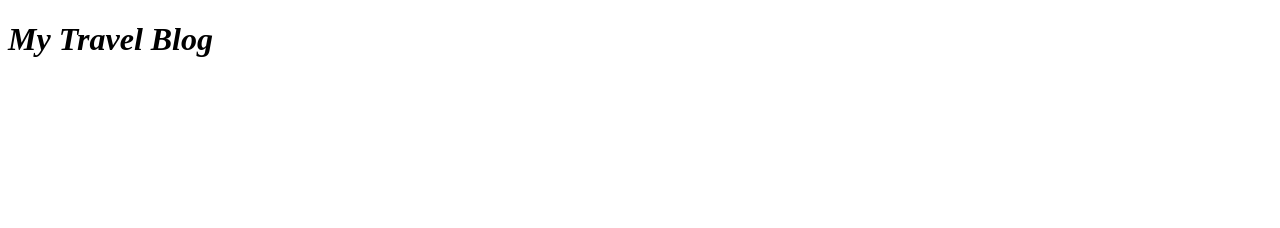
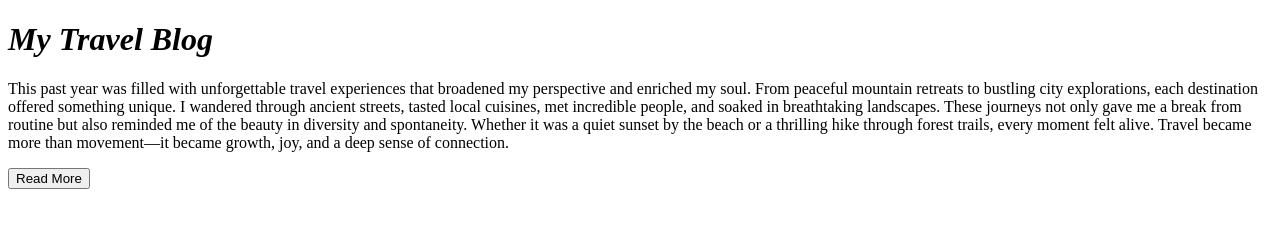
Before and after one commit to dmmalek/my-travel-blog, a plain HTML site: page index.html in a window 1280 px wide. Drawn offline with Linux system fonts and the light colour scheme.

Commit message:
using p and button tag

```diff
--- a/index.html
+++ b/index.html
@@ -8,5 +8,20 @@
   <body>
     <!-- This is a Head Section -->
     <h1><em>My Travel Blog</em></h1>
+    <div>
+      <p>
+        This past year was filled with unforgettable travel experiences that
+        broadened my perspective and enriched my soul. From peaceful mountain
+        retreats to bustling city explorations, each destination offered
+        something unique. I wandered through ancient streets, tasted local
+        cuisines, met incredible people, and soaked in breathtaking landscapes.
+        These journeys not only gave me a break from routine but also reminded
+        me of the beauty in diversity and spontaneity. Whether it was a quiet
+        sunset by the beach or a thrilling hike through forest trails, every
+        moment felt alive. Travel became more than movement—it became growth,
+        joy, and a deep sense of connection.
+      </p>
+      <button>Read More</button>
+    </div>
   </body>
 </html>
```
